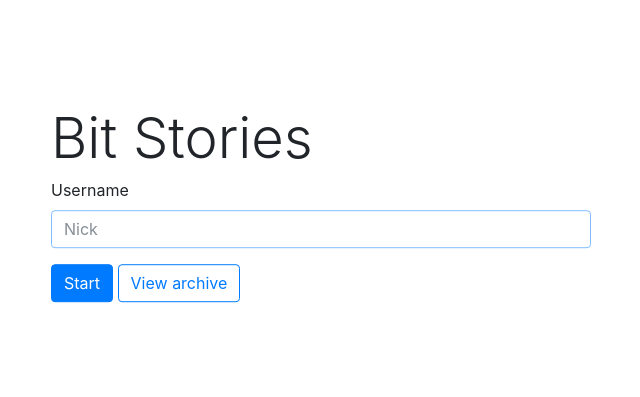
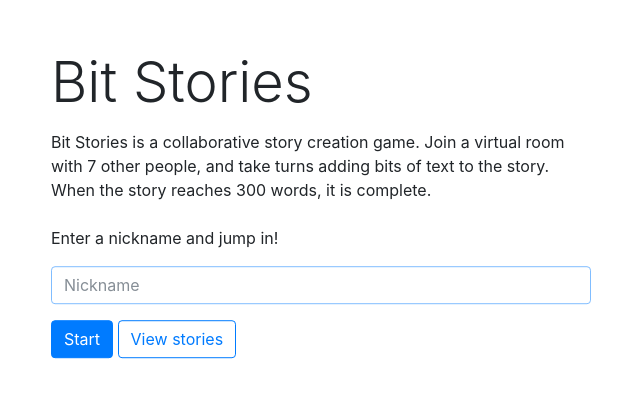
Before and after one commit to bennett-zhang/hack-cmu, a website: page public/index.html in a window 1280 px wide. Shown: the part 167-564 px from the top of the page, without its empty margins (319-959 px from the left). Drawn offline with nearby package versions, Linux system fonts and the light colour scheme.

Commit message:
front page changes

```diff
--- a/public/index.html
+++ b/public/index.html
@@ -18,14 +18,15 @@
 	<div class="container vertical-center">
 		<div class="row justify-content-center">
 			<div class="col-6">
-				<h1 class="display-4">Bit Stories</h1>
+				<h4 class="display-4 mb-3">Bit Stories</h4>
+				<p class="mb-4">Bit Stories is a collaborative story creation game. Join a virtual room with 7 other people, and take turns adding bits of text to the story. When the story reaches 300 words, it is complete.</p>
+				<p>Enter a nickname and jump in!</p>
 				<form action="/create-user" method="post">
 					<div class="form-group">
-						<label for="username-input">Username</label>
-						<input type="text" id="username-input" name="username-input" placeholder="Nick" maxlength="20" class="form-control" autofocus>
+						<input type="text" id="username-input" name="username-input" placeholder="Nickname" maxlength="20" class="form-control" autofocus>
 					</div>
 					<input type="submit" value="Start" class="btn btn-primary">
-					<a href="archive.html" class="btn btn-outline-primary">View archive</a>
+					<a href="archive.html" class="btn btn-outline-primary">View stories</a>
 				</form>
 			</div>
 		</div>
```
Also changed, not shown: public/story-detail/story-detail.template.html (+1 -1 lines), public/story-list/story-list.template.html (+1 -1 lines).
